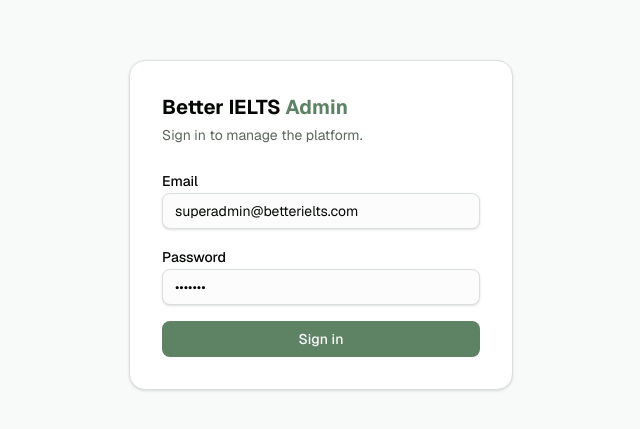
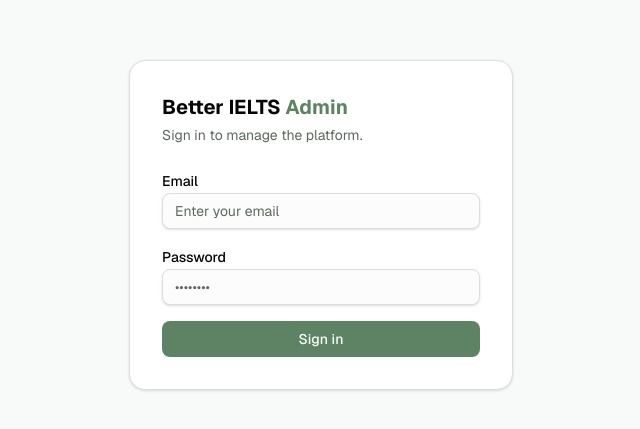
Before and after one commit to orbitide/better-ielts-admin, a Next.js app: page /login in a window 1280 px wide. Shown: the part 175-604 px from the top of the page, without its empty margins (319-959 px from the left). Built offline with nearby package versions, Linux system fonts and the light colour scheme; no server answers.

Commit message:
refactor

```diff
--- a/components/auth/LoginForm.tsx
+++ b/components/auth/LoginForm.tsx
@@ -9,8 +9,8 @@
 import { fieldErrors } from '@/lib/validations/utils'
 
 export function LoginForm() {
-  const [email, setEmail] = useState('superadmin@betterielts.com')
-  const [password, setPassword] = useState('123456a')
+  const [email, setEmail] = useState('')
+  const [password, setPassword] = useState('')
   const [error, setError] = useState('')
   const [errors, setErrors] = useState<Record<string, string>>({})
   const [loading, setLoading] = useState(false)
--- a/components/ielts/ReadingContentClient.tsx
+++ b/components/ielts/ReadingContentClient.tsx
@@ -13,7 +13,6 @@
   updateReadingTest,
   deleteReadingTest,
   linkContentToTest,
-  unlinkContentFromTest,
 } from '@/lib/api/ielts'
 import { toReadingRows } from '@/lib/data/ielts-rows'
 
@@ -93,16 +92,7 @@
 
   async function onUpdate(id: string, data: { title: string; type: string; status: IeltsStatus; setId?: string; testId?: string }) {
     const current = await fetchReadingTestById(id)
-    await updateReadingTest(id, { title: data.title, type: data.type, durationMinutes: current.durationMinutes, status: data.status })
-
-    if (current.setId !== data.setId || current.testId !== data.testId) {
-      if (current.setId && current.testId) {
-        try { await unlinkContentFromTest(current.setId, current.testId, 'reading', id) } catch { /* best-effort */ }
-      }
-      if (data.setId && data.testId) {
-        try { await linkContentToTest(data.setId, data.testId, 'reading', id) } catch { /* best-effort */ }
-      }
-    }
+    await updateReadingTest(id, { title: data.title, type: data.type, durationMinutes: current.durationMinutes, status: data.status, setId: data.setId, testId: data.testId })
   }
 
   async function onDelete(id: string) {
--- a/lib/api/ielts.ts
+++ b/lib/api/ielts.ts
@@ -85,7 +85,7 @@
   return mapReadingTestDetail(data.data)
 }
 
-export async function updateReadingTest(id: string, payload: { title: string; type: string; durationMinutes: number; status: IeltsStatus }): Promise<ReadingTestDetail> {
+export async function updateReadingTest(id: string, payload: { title: string; type: string; durationMinutes: number; status: IeltsStatus; setId?: string; testId?: string }): Promise<ReadingTestDetail> {
   const { data } = await httpClient.put<ApiResponse<ApiReadingTestDetail>>(`/api/admin/ielts/reading/${id}`, payload)
   return mapReadingTestDetail(data.data)
 }
```
